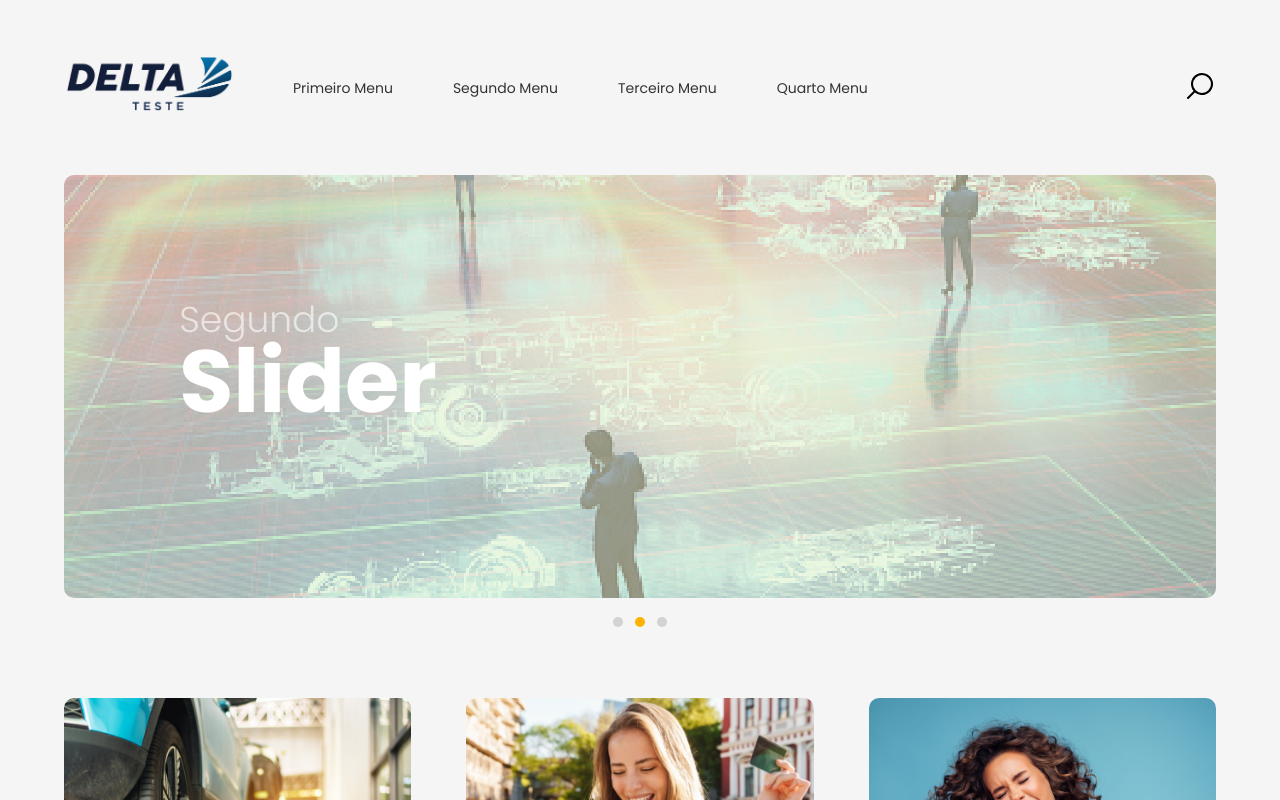
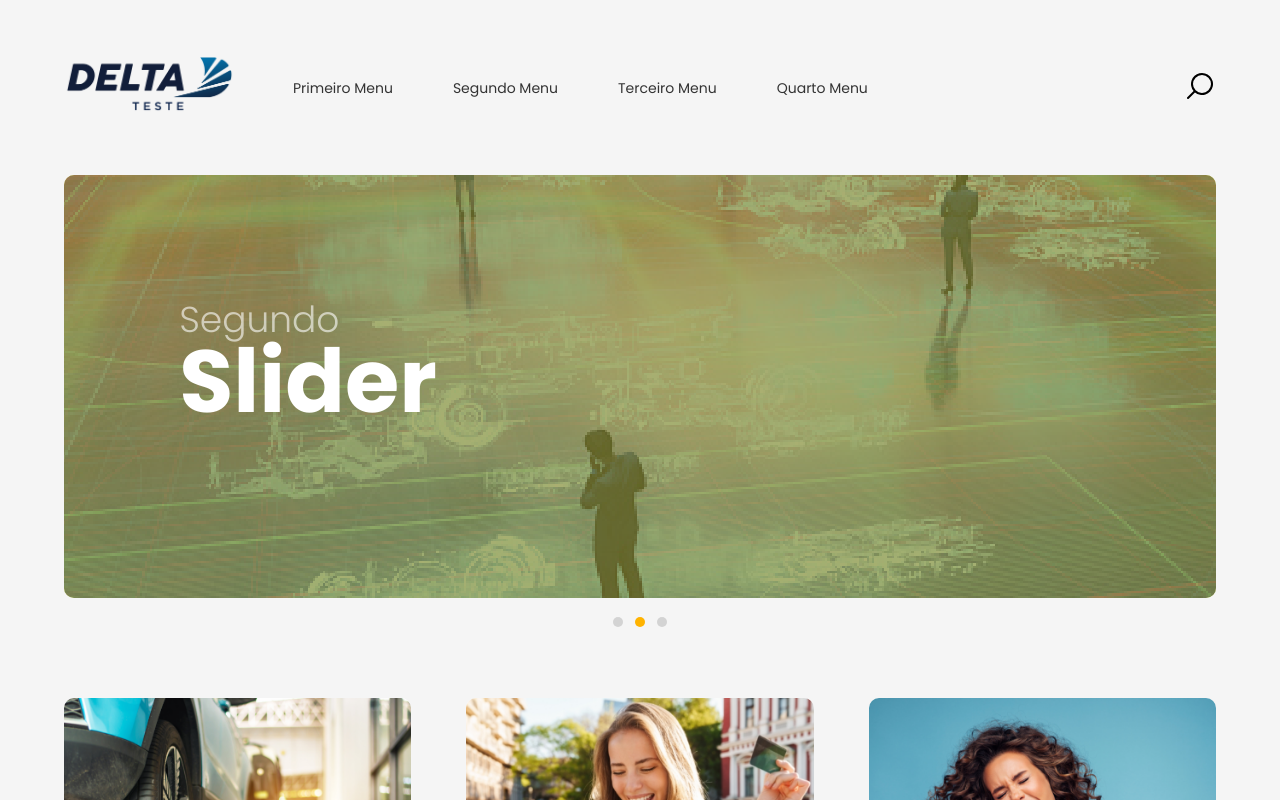
Before and after one commit to leonardof108/delta-test-react, a Next.js app: page / in a window 1280 px wide. Shown: the top 800 px of the page. Built offline with nearby package versions, Linux system fonts and the light colour scheme.

Commit message:
More tweaks

```diff
--- a/src/components/Banner/Banner.module.css
+++ b/src/components/Banner/Banner.module.css
@@ -27,12 +27,16 @@
   transition: all 0.2s ease-in-out;
 }
 
+.swiper_brightness {
+  filter: brightness(50%);
+}
+
 .swiper_slide_1 {
   background-color: #094f7c;
 }
 
 .swiper_slide_2 {
-  background-color: #edefbec2;
+  background-color: #f1f82fc2;
 }
 
 .swiper_slide_3 {
@@ -42,7 +46,7 @@
 .swiper_slide_1 img,
 .swiper_slide_2 img,
 .swiper_slide_3 img {
-  opacity: 0.4;
+  opacity: 0.6;
   object-fit: cover;
   width: 100%;
   height: 100%;
--- a/src/components/Banner/Banner.tsx
+++ b/src/components/Banner/Banner.tsx
@@ -26,6 +26,7 @@ export default function Banner() {
         className={`mySwiper ${style.swiper}`}
       >
         <SwiperSlide className={style.swiper_slide_1}>
+          <div className={style.swiper_brightness}>
             <div
               style={{
                 position: "relative",
@@ -39,6 +40,7 @@ export default function Banner() {
                 layout="fill"
                 objectFit="cover"
               />
+            </div>
           </div>
           <div className={style.swiper_slide_text}>
             <p>
@@ -61,6 +63,7 @@ export default function Banner() {
           </div>
         </SwiperSlide>
         <SwiperSlide className={style.swiper_slide_2}>
+          <div className={style.swiper_brightness}>
             <div
               style={{
                 position: "relative",
@@ -75,6 +78,7 @@ export default function Banner() {
                 layout="fill"
                 objectFit="cover"
               />
+            </div>{" "}
           </div>
           <div className={style.swiper_slide_text}>
             <p>
@@ -84,6 +88,7 @@ export default function Banner() {
           </div>
         </SwiperSlide>
         <SwiperSlide className={style.swiper_slide_3}>
+          <div className={style.swiper_brightness}>
             <div
               style={{
                 position: "relative",
@@ -98,6 +103,7 @@ export default function Banner() {
                 objectFit="cover"
               />
             </div>
+          </div>
           <div className={style.swiper_slide_text}>
             <p>
               Terceiro <br />
```
Lines whose indentation alone changed are shown as unchanged.
